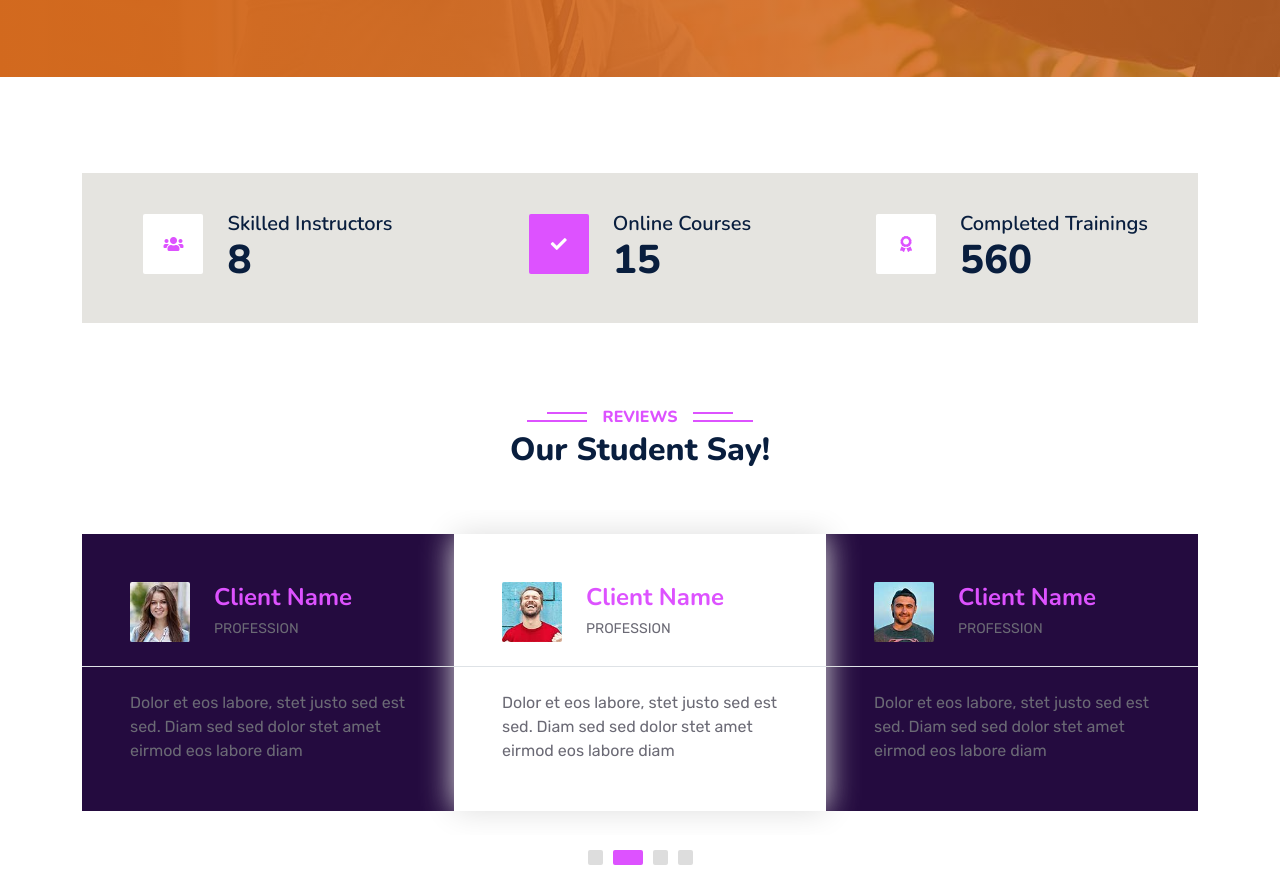
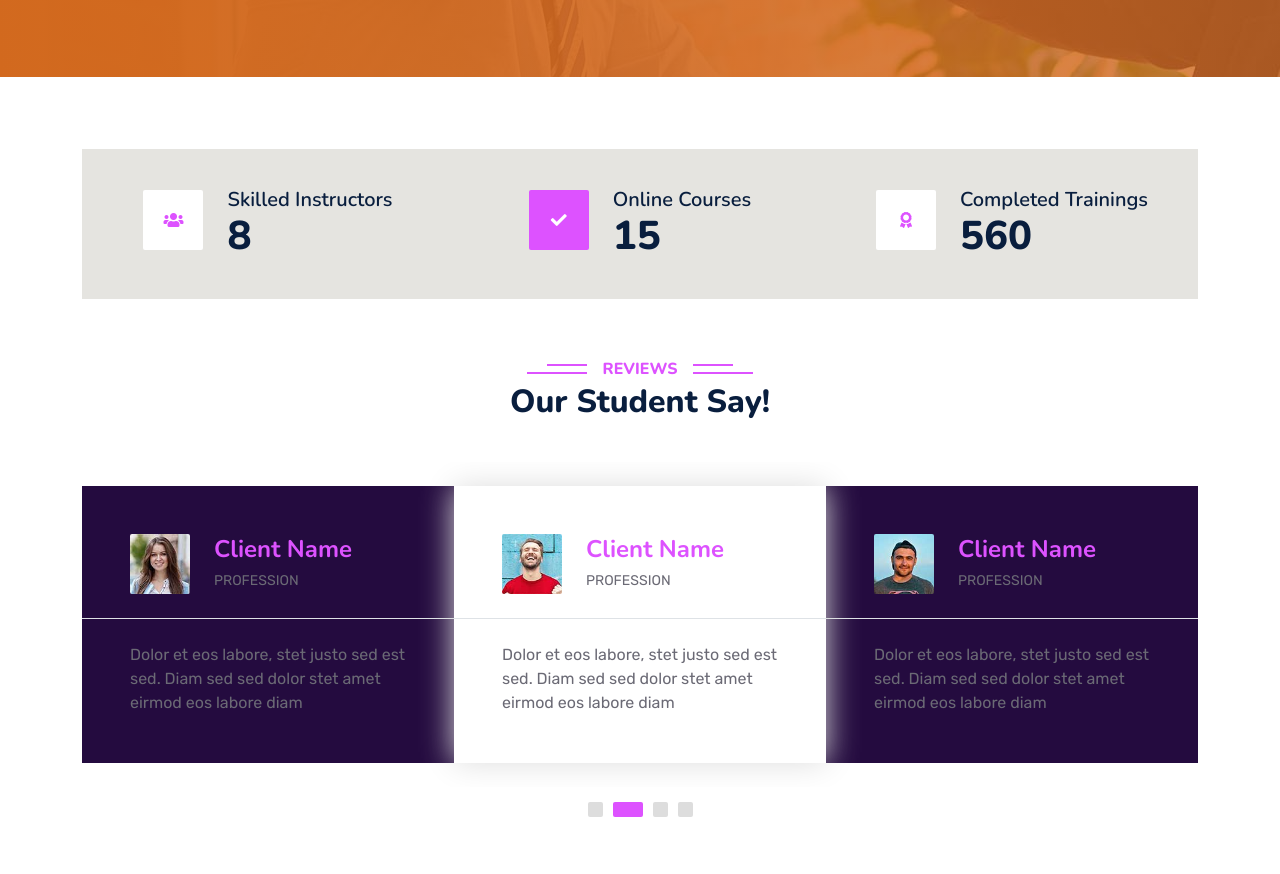
Before and after one commit to toodams/additional, a plain HTML site: page index.html in a window 1280 px wide. Shown: the part 5012-5886 px from the top of the page. Drawn offline with nearby package versions, Linux system fonts and the light colour scheme.

Commit message:
new change

```diff
--- a/index.html
+++ b/index.html
@@ -753,7 +753,7 @@
 
 
     <!-- Facts Start -->
-    <div class="container-fluid facts py-5">
+    <div class="container-fluid facts py-4">
         <div class="container py-0 pt-5">
             <div class="row gx-0" style="background-color: #e5e4e0;">
                 <div class="col-lg-4 wow zoomIn" data-wow-delay="0.1s">
```
